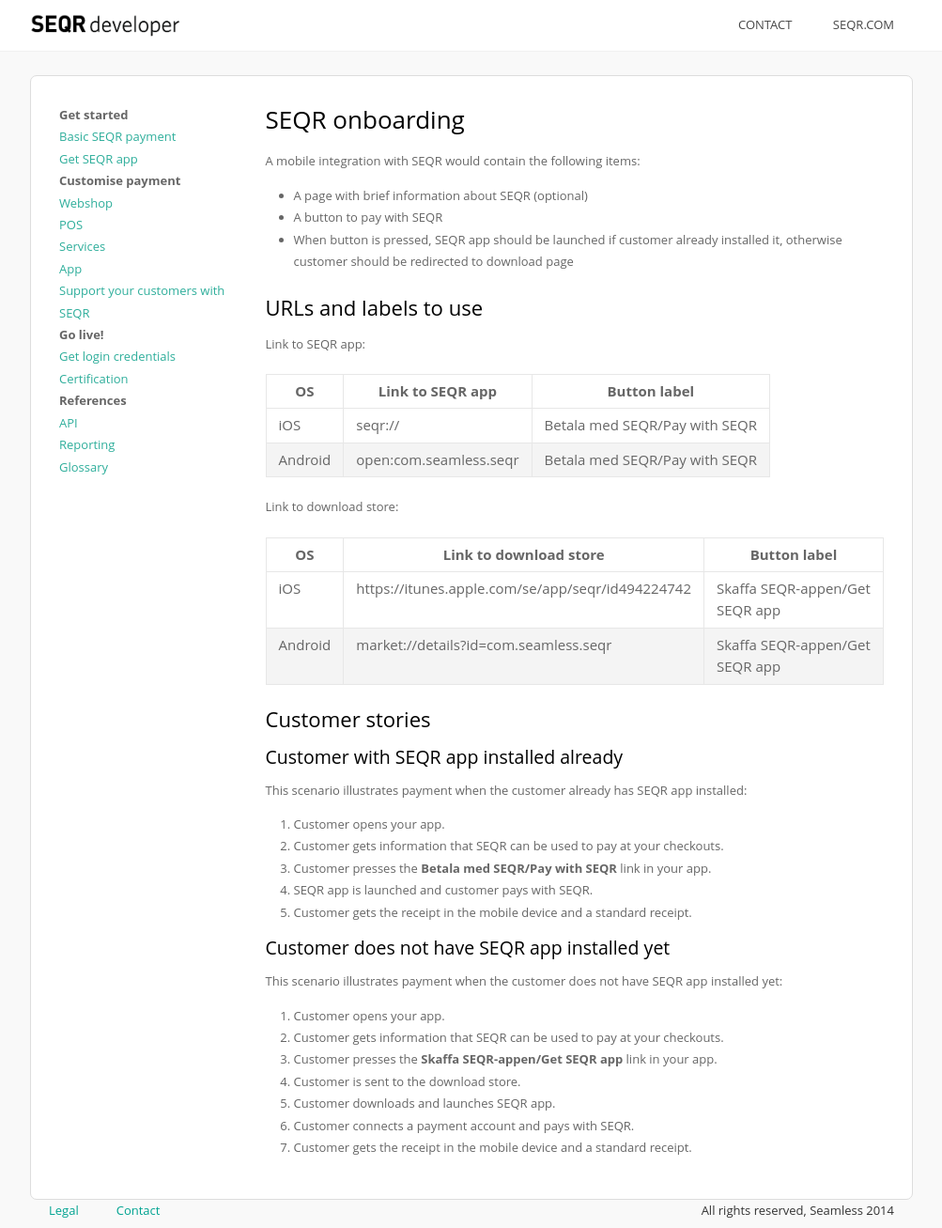
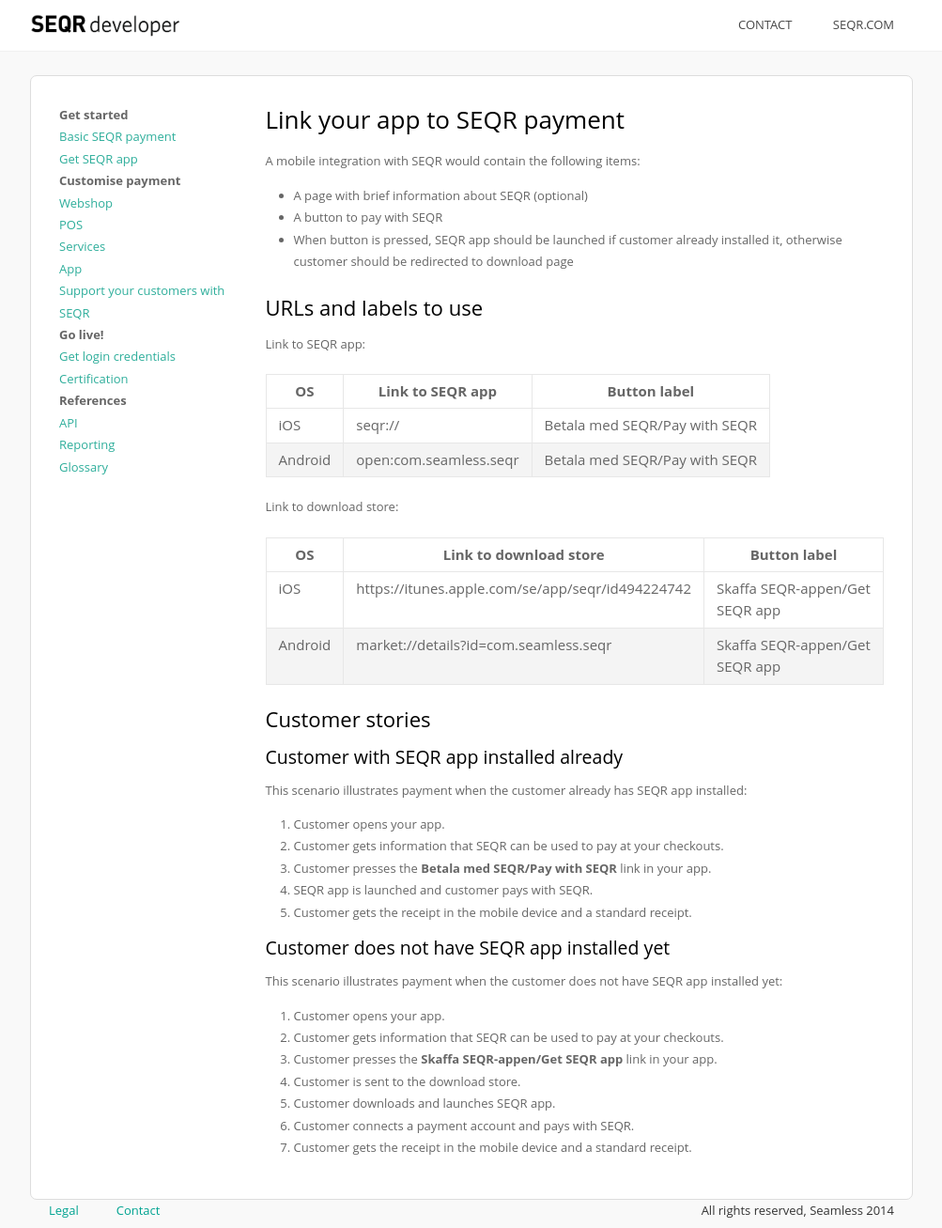
Before and after one commit to SeamlessDistribution/SeamlessDistribution.github.io, a Jekyll site: the page built from merchant/linkapp/index.md, in a window 1280 px wide and 1307 px high. Shown: the whole window at 94% size, without its empty margins (138-1141 px from the left). Built offline with Jekyll 4.4.1, drawn with Linux system fonts in a browser that asks for light colours.

Commit message:
Updated the heading for page "SEQR onboarding"
To "Link your app t SEQR payment"

```diff
--- a/merchant/linkapp/index.md
+++ b/merchant/linkapp/index.md
@@ -1,11 +1,11 @@
 ---
 layout: default
-title: SEQR onboarding
+title: Link your app to SEQR payment
 description: SEQR Merchant, link your app to SEQR payment
 ---
 
 
-# SEQR onboarding
+# Link your app to SEQR payment
 
 A mobile integration with SEQR would contain the following items:
 
```
